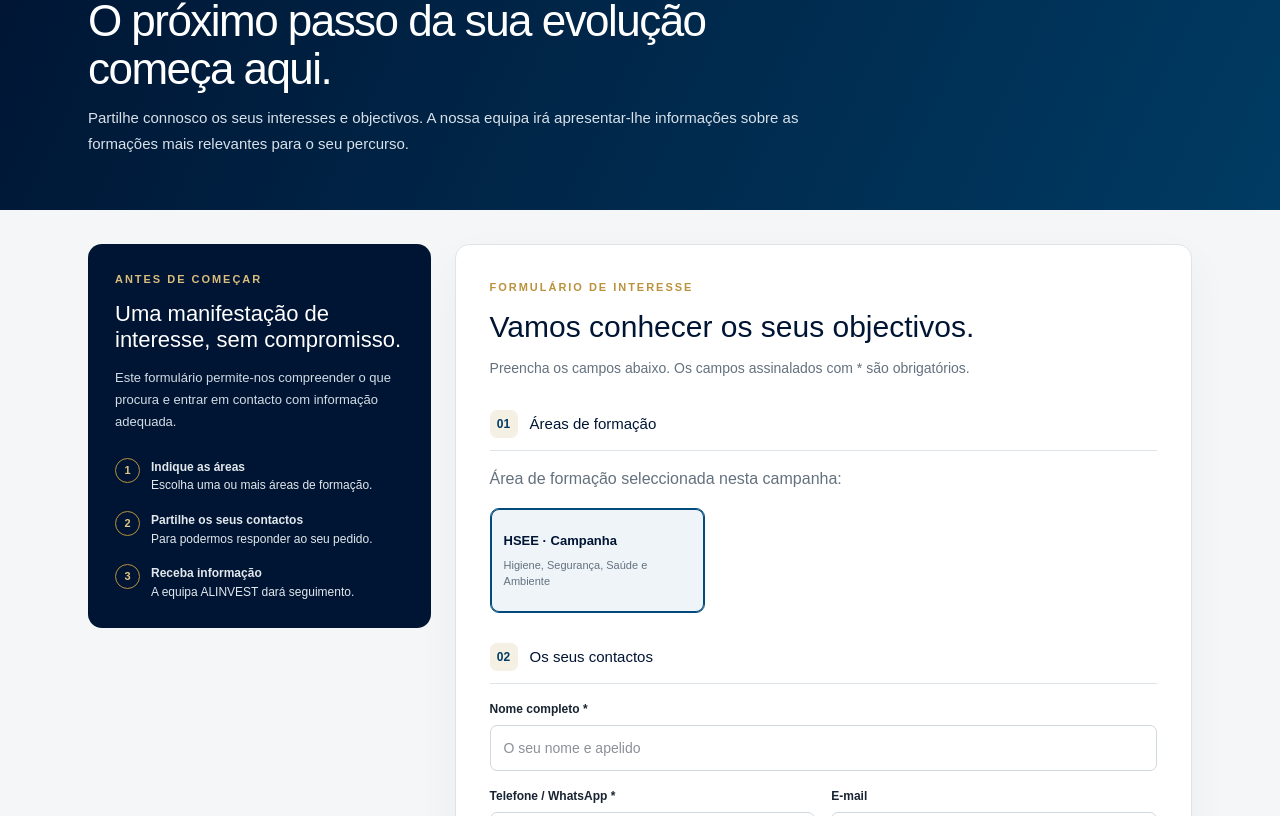
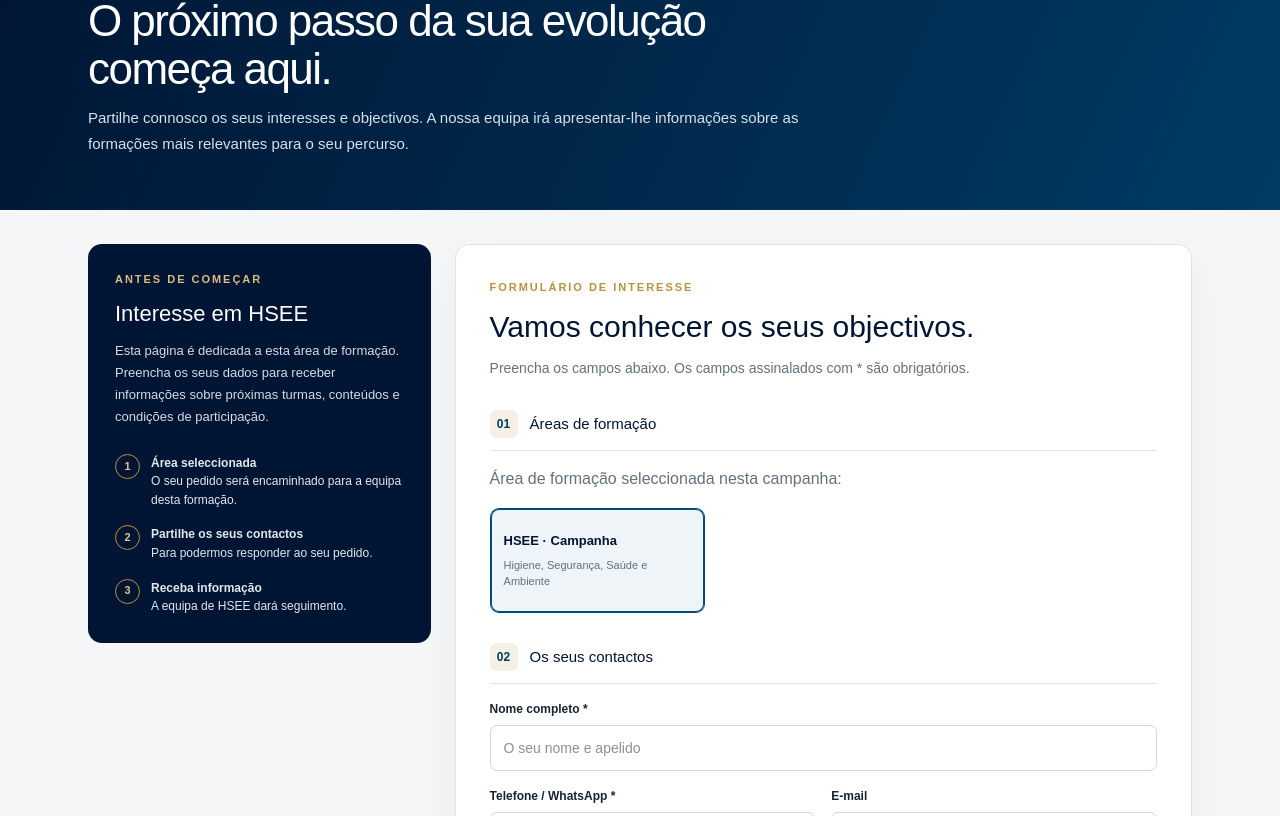
Before and after one commit to acjl-mz/alinvest_CRM, a Next.js app: page /interesse/hsee in a window 1280 px wide. Shown: the part 381-1197 px from the top of the page. Built offline with nearby package versions, Linux system fonts and the light colour scheme.

Commit message:
Tailor campaign-specific form messaging and context

```diff
--- a/app/interesse/InterestForm.tsx
+++ b/app/interesse/InterestForm.tsx
@@ -47,12 +47,12 @@ export default function InterestForm({ initialSegment = "" }: { initialSegment?:
     <div className="form-layout">
       <aside className="form-aside">
         <div className="eyebrow">Antes de começar</div>
-        <h2>Uma manifestação de interesse, sem compromisso.</h2>
-        <p>Este formulário permite-nos compreender o que procura e entrar em contacto com informação adequada.</p>
+        <h2>{campaignSegment ? `Interesse em ${segments.find(s => s.slug === campaignSegment)?.name}` : "Uma manifestação de interesse, sem compromisso."}</h2>
+        <p>{campaignSegment ? "Esta página é dedicada a esta área de formação. Preencha os seus dados para receber informações sobre próximas turmas, conteúdos e condições de participação." : "Este formulário permite-nos compreender o que procura e entrar em contacto com informação adequada."}</p>
         <div className="form-aside-list">
-          <div className="form-aside-item"><span className="form-aside-number">1</span><span><strong>Indique as áreas</strong><br/>Escolha uma ou mais áreas de formação.</span></div>
+          <div className="form-aside-item"><span className="form-aside-number">1</span><span><strong>{campaignSegment ? "Área seleccionada" : "Indique as áreas"}</strong><br/>{campaignSegment ? "O seu pedido será encaminhado para a equipa desta formação." : "Escolha uma ou mais áreas de formação."}</span></div>
           <div className="form-aside-item"><span className="form-aside-number">2</span><span><strong>Partilhe os seus contactos</strong><br/>Para podermos responder ao seu pedido.</span></div>
-          <div className="form-aside-item"><span className="form-aside-number">3</span><span><strong>Receba informação</strong><br/>A equipa ALINVEST dará seguimento.</span></div>
+          <div className="form-aside-item"><span className="form-aside-number">3</span><span><strong>Receba informação</strong><br/>{campaignSegment ? `A equipa de ${segments.find(s => s.slug === campaignSegment)?.name} dará seguimento.` : "A equipa ALINVEST dará seguimento."}</span></div>
         </div>
       </aside>
       <section className="form-card">
```
